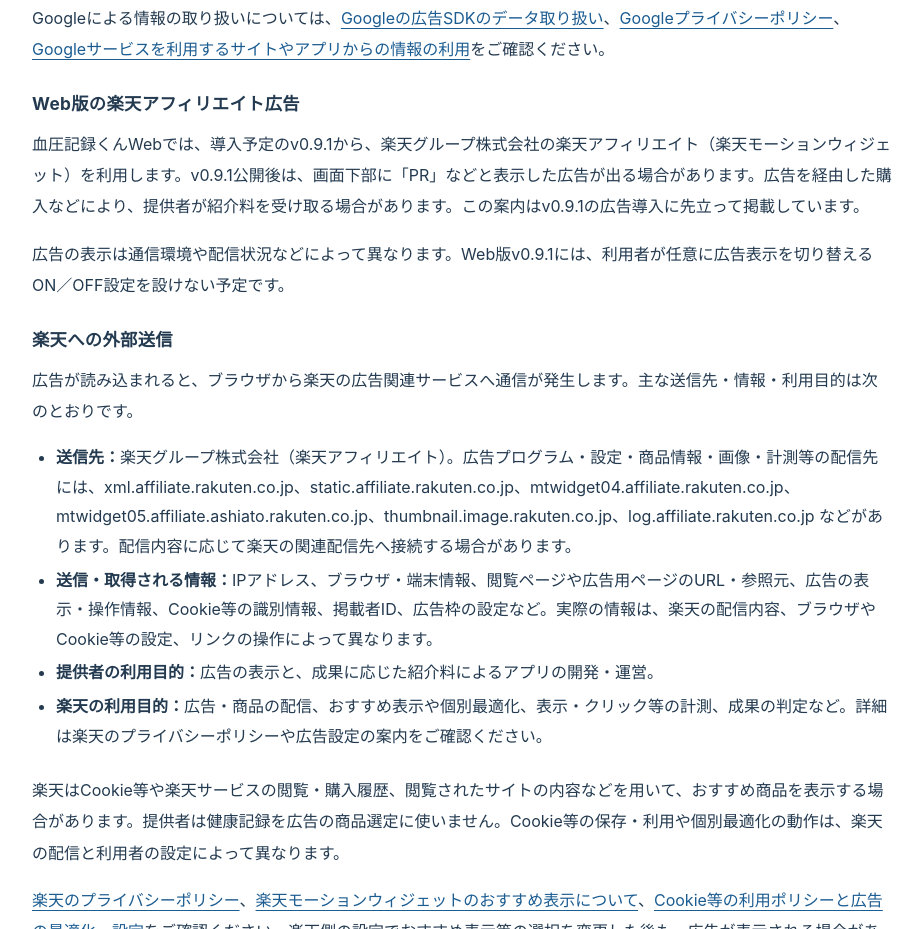
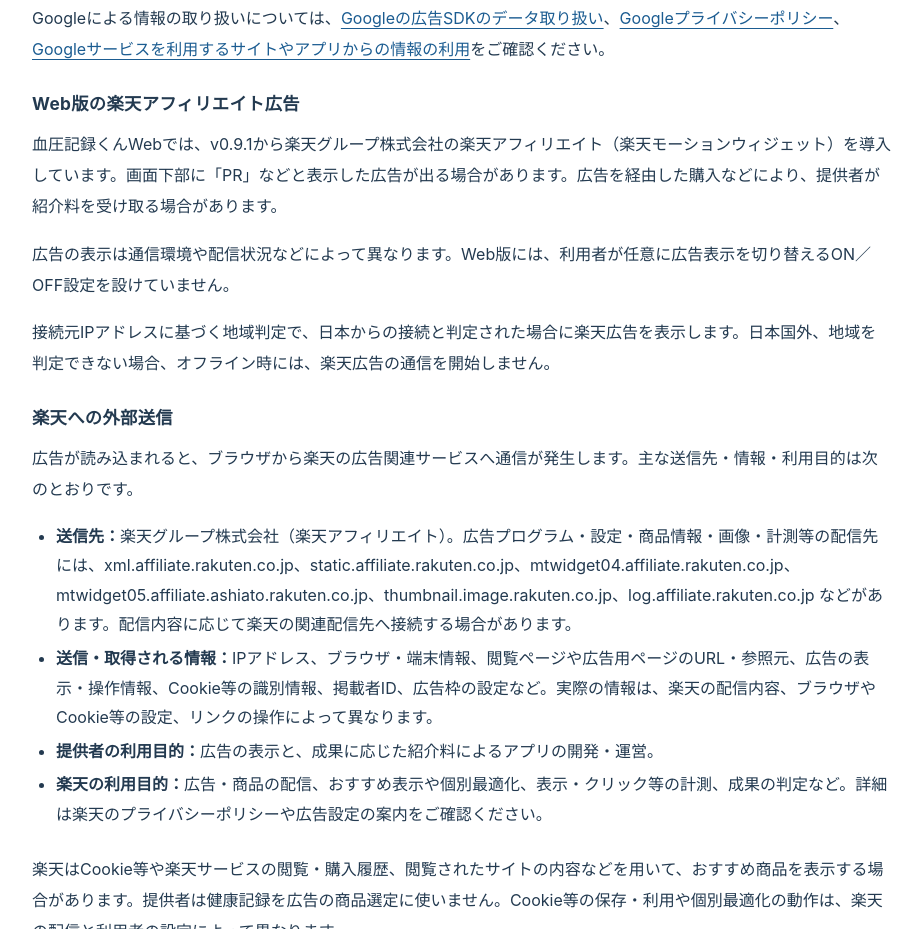
Before and after one commit to dotabata21/dotabata21.github.io, a plain HTML site: page privacy.html in a window 1280 px wide. Shown: the part 4118-5047 px from the top of the page, without its empty margins (178-1101 px from the left). Drawn offline with Linux system fonts and the light colour scheme.

Commit message:
Update Web v0.9.1 release and Japan-only ad disclosures

```diff
--- a/privacy.html
+++ b/privacy.html
@@ -52,8 +52,9 @@
       <p>Android版には、広告IDを利用するための権限があります。Androidの設定で広告IDをリセットまたは削除できます。広告IDを使えない場合も、接続情報やほかの識別子が扱われることがあります。</p>
       <p>Googleによる情報の取り扱いについては、<a href="https://developers.google.com/admob/android/next-gen/privacy/play-data-disclosure?hl=ja">Googleの広告SDKのデータ取り扱い</a>、<a href="https://policies.google.com/privacy?hl=ja">Googleプライバシーポリシー</a>、<a href="https://policies.google.com/technologies/partner-sites?hl=ja">Googleサービスを利用するサイトやアプリからの情報の利用</a>をご確認ください。</p>
       <h3 id="web-advertising">Web版の楽天アフィリエイト広告</h3>
-      <p>血圧記録くんWebでは、導入予定のv0.9.1から、楽天グループ株式会社の楽天アフィリエイト（楽天モーションウィジェット）を利用します。v0.9.1公開後は、画面下部に「PR」などと表示した広告が出る場合があります。広告を経由した購入などにより、提供者が紹介料を受け取る場合があります。この案内はv0.9.1の広告導入に先立って掲載しています。</p>
-      <p>広告の表示は通信環境や配信状況などによって異なります。Web版v0.9.1には、利用者が任意に広告表示を切り替えるON／OFF設定を設けない予定です。</p>
+      <p>血圧記録くんWebでは、v0.9.1から楽天グループ株式会社の楽天アフィリエイト（楽天モーションウィジェット）を導入しています。画面下部に「PR」などと表示した広告が出る場合があります。広告を経由した購入などにより、提供者が紹介料を受け取る場合があります。</p>
+      <p>広告の表示は通信環境や配信状況などによって異なります。Web版には、利用者が任意に広告表示を切り替えるON／OFF設定を設けていません。</p>
+      <p>接続元IPアドレスに基づく地域判定で、日本からの接続と判定された場合に楽天広告を表示します。日本国外、地域を判定できない場合、オフライン時には、楽天広告の通信を開始しません。</p>
       <h3 id="external-transmission">楽天への外部送信</h3>
       <p>広告が読み込まれると、ブラウザから楽天の広告関連サービスへ通信が発生します。主な送信先・情報・利用目的は次のとおりです。</p>
       <ul>
```
Also changed, not shown: faq.html (+2 -2 lines), index.html (+1 -1 lines), licenses.html (+1 -1 lines).
